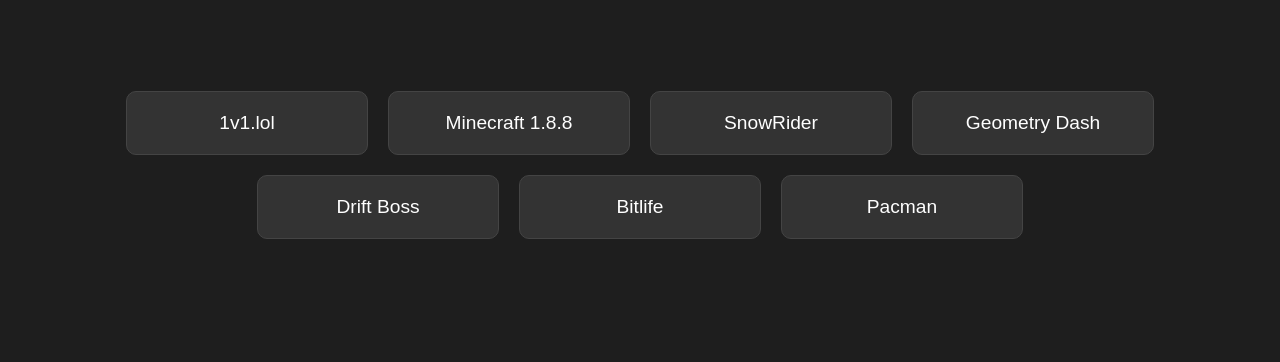
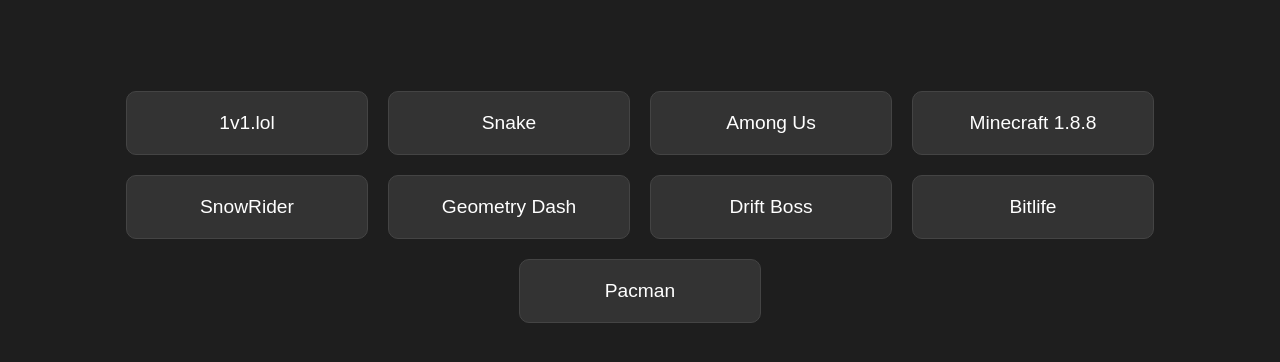
Before and after one commit to FlexXero/FedsSchoolUnblocked, a plain HTML site: page index.html in a window 1280 px wide. Shown: the part 158-520 px from the top of the page. Drawn offline with Linux system fonts and the light colour scheme.

Commit message:
Update index.html

```diff
--- a/index.html
+++ b/index.html
@@ -62,6 +62,12 @@
             <a href="games/1v1.html">1v1.lol</a>
         </div>
         <div class="game">
+            <a href="games/snake.html">Snake</a>
+        </div>
+        <div class="game">
+            <a href="games/amongus.html">Among Us</a>
+        </div>
+        <div class="game">
             <a href="games/minecraft.html">Minecraft 1.8.8</a>
         </div>
         <div class="game">
```
